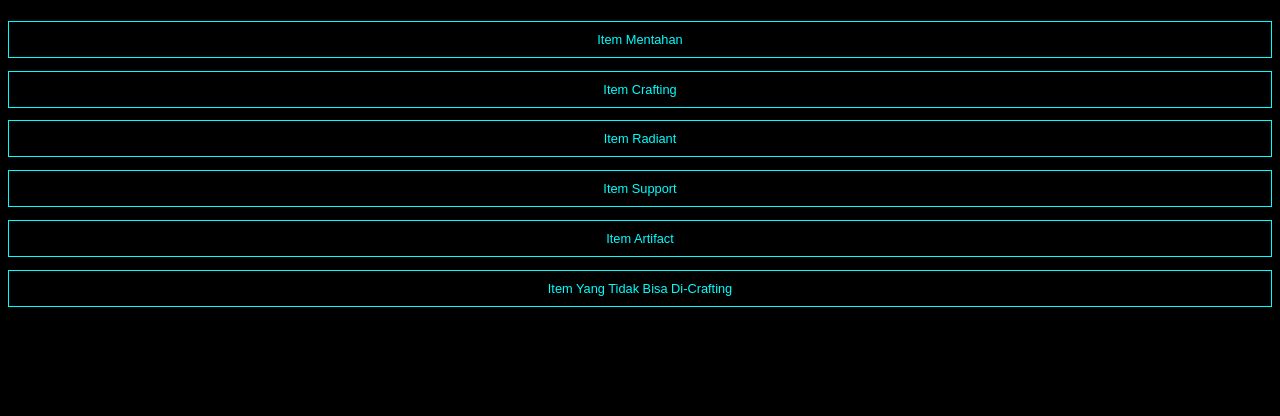
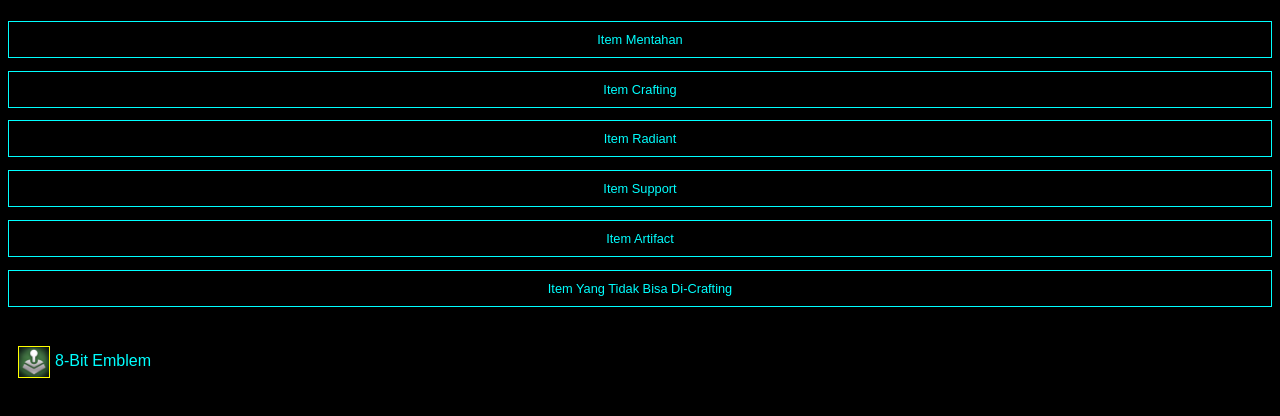
Before and after one commit to fatuhsa/fatuhsa.github.io, a plain HTML site: page index.html in a window 1280 px wide. Both pictures are taken after a click on the element "Item Crafting". Shown: the part 272-688 px from the top of the page. Drawn offline with Linux system fonts and the light colour scheme.

Commit message:
update index.html

```diff
--- a/index.html
+++ b/index.html
@@ -31,6 +31,7 @@
 
   <div id="content2" class="opsi">
     <!-- Daftar item Crafting -->
+    <p>8-Bit Emblem</p>
   </div>
 
   <div id="content3" class="opsi">
```
